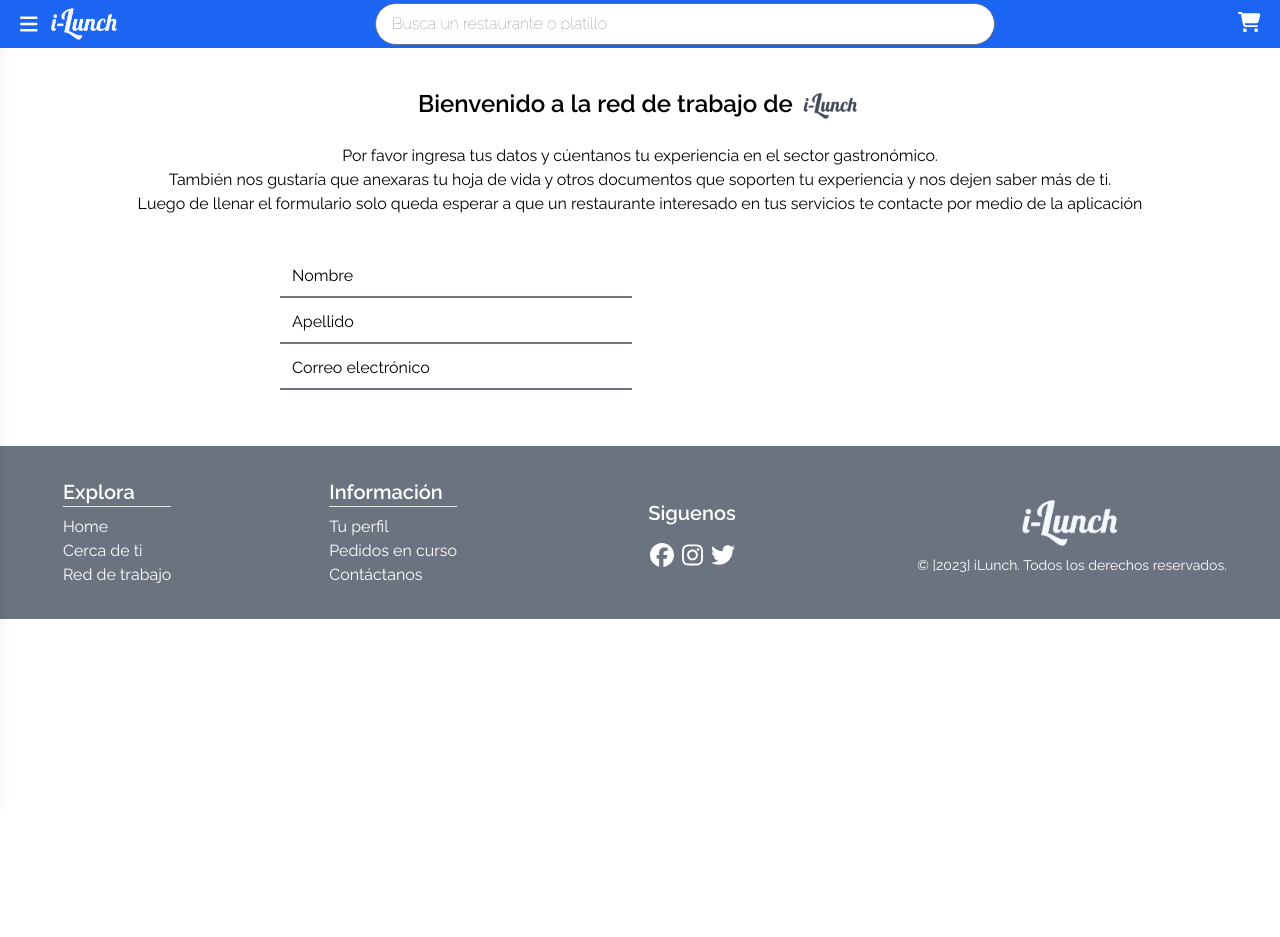
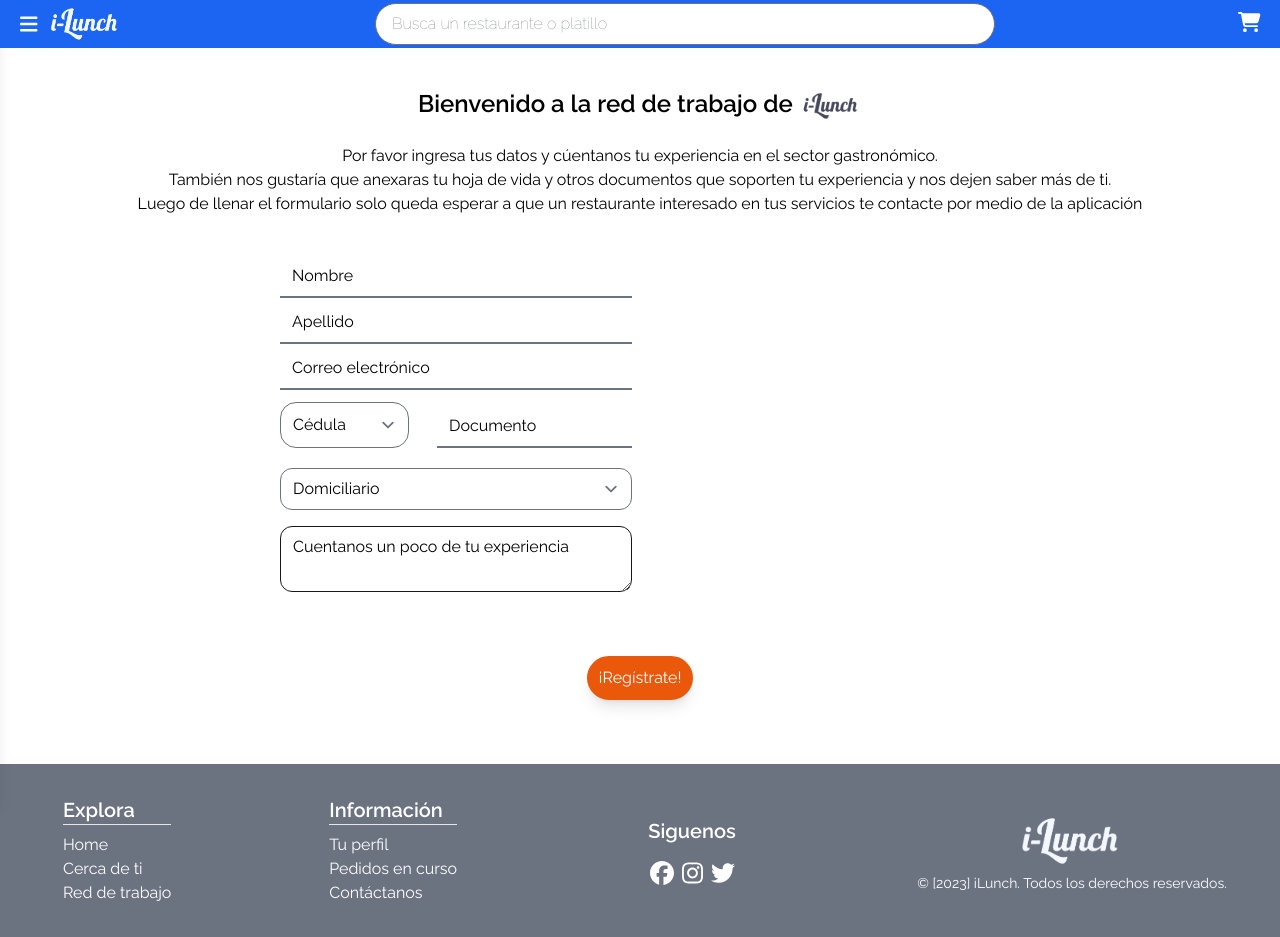
Before and after one commit to iLunch-delivery/iLunch-frontend, a Next.js app: page /register/candidate in a window 1280 px wide. Before the commit the page ends 800 px from the top, so only its background shows below. Built offline with nearby package versions, Linux system fonts and the light colour scheme.

Commit message:
Candidate register almost completed
The files manager left for bo completed.

```diff
--- a/app/register/candidate/page.tsx
+++ b/app/register/candidate/page.tsx
@@ -1,16 +1,11 @@
 import Image from 'next/image'
 import React from 'react'
 import logo from '@/public/assets/iLunchN.png'
-
-function Input({ texto = '', id, tipo = 'text' }) {
-  return (
-    <input type={tipo} id={id} placeholder={texto} className=' bg-transparent border-0 border-b-2 placeholder-black mt-1 outline-none w-full placeholder:p-0 ' />
-  )
-}
+import UserFilesTable from '@/components/features/Tables/UserFilesTable'
 
 export default function RegisterUser() {
   return (
-    <main className='flex flex-col items-center p-0'>
+    <main className='flex flex-col items-center p-0 bg-white'>
       <div className='flex flex-row mt-10 align-middle font-semibold text-2xl'> Bienvenido a la red de trabajo de   <Image src={logo} alt='iLunch logo' className='align-middle h-9 w-auto ml-2 '/></div>
       <div className='flex flex-col items-center mt-5'>
         <span>Por favor ingresa tus datos y cúentanos tu experiencia en el sector gastronómico.</span>
@@ -19,16 +14,34 @@ export default function RegisterUser() {
       </div>
       <section className='form-section w-3/5 flex mt-7 mb-12'>
         <div className='form w-1/2 flex flex-col rounded-xl mx-4 p-2'>
-          <form >
-            <Input texto='Nombre' id='nombre' />
-            <Input texto='Apellido' id='apellido' />
-            <Input texto='Correo electrónico' id='correo' />
+          <form className='flex flex-col'>
+          <input type="text" id="nombre" placeholder="Nombre" className=' focus:ring-0 focus:ring-offset-0 focus:border-black
+            focus:border-transparent bg-transparent border-0 border-b-2 border-neutral-900 placeholder-black mt-1 outline-0 w-full' />
+          <input type="text" id="apellido" placeholder="Apellido" className=' focus:ring-0 focus:ring-offset-0  focus:border-transparent bg-transparent border-0 border-b-2 border-black placeholder-black mt-1 outline-0 w-full' />
+          <input type="email" id="correo" placeholder="Correo electrónico" className=' focus:ring-0 focus:ring-offset-0  focus:border-transparent bg-transparent border-0 border-b-2 border-black placeholder-black mt-1 outline-0 w-full' />
+          <div className='flex flex-row mt-3'>
+            <select className='rounded-2xl' placeholder='Tipo de documentos' id='tipo-id' name="Tipo de documento" >
+              <option disabled selected> </option>
+              <option value="cedula" selected>Cédula</option>
+              <option value="pasaporte">Pasaporte</option>
+            </select>
+            <input type="text" id="documento" placeholder="Documento" className=' focus:ring-0 focus:ring-offset-0  focus:border-transparent bg-transparent border-0 border-b-2 border-black placeholder-black mt-1 outline-0 ml-7 w-full' />
+          </div>
+          <select name="trabajo" id="" className='mt-5 rounded-xl'>
+            <option value="">Domiciliario</option>
+            <option value="">Chef</option>
+            <option value="">Auxiliar de cocina</option>
+            <option value="">Mesero</option>
+            <option value="">Lava platos</option>
+          </select>
+          <textarea id="experiencia" placeholder="Cuentanos un poco de tu experiencia" className=' focus:ring-0 focus:ring-offset-0 bg-transparent rounded-xl h-1/3 border-neutral-900 placeholder-black mt-4 outline-0 w-full'>
+          </textarea>
           </form>
         </div>
         <div className='archivos w-1/2'>
-
         </div>
       </section>
+      <button className=' mt-2 mb-16 p-2 text-white rounded-full border-2 self-center bg-orange-600 border-orange-600 w-1/12 shadow-lg '>¡Regístrate!</button>
     </main>
   )
 }
```
